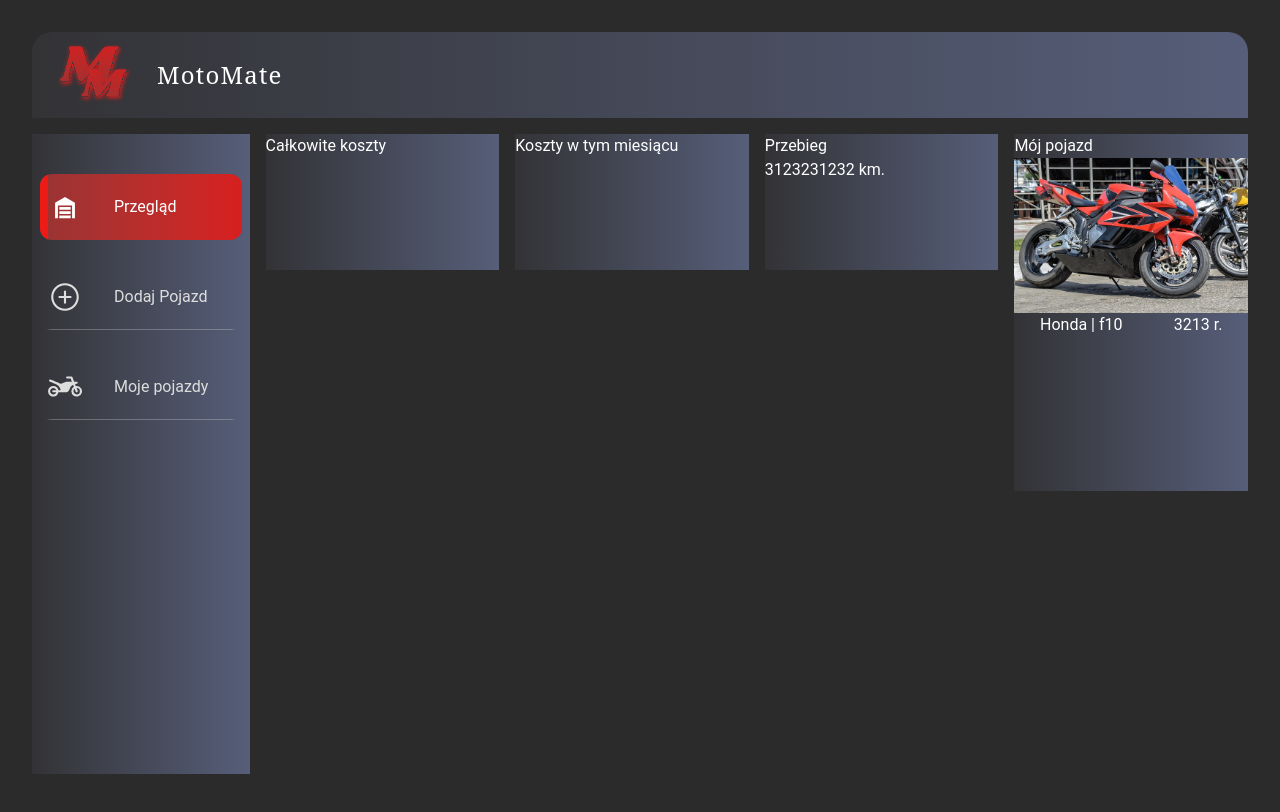
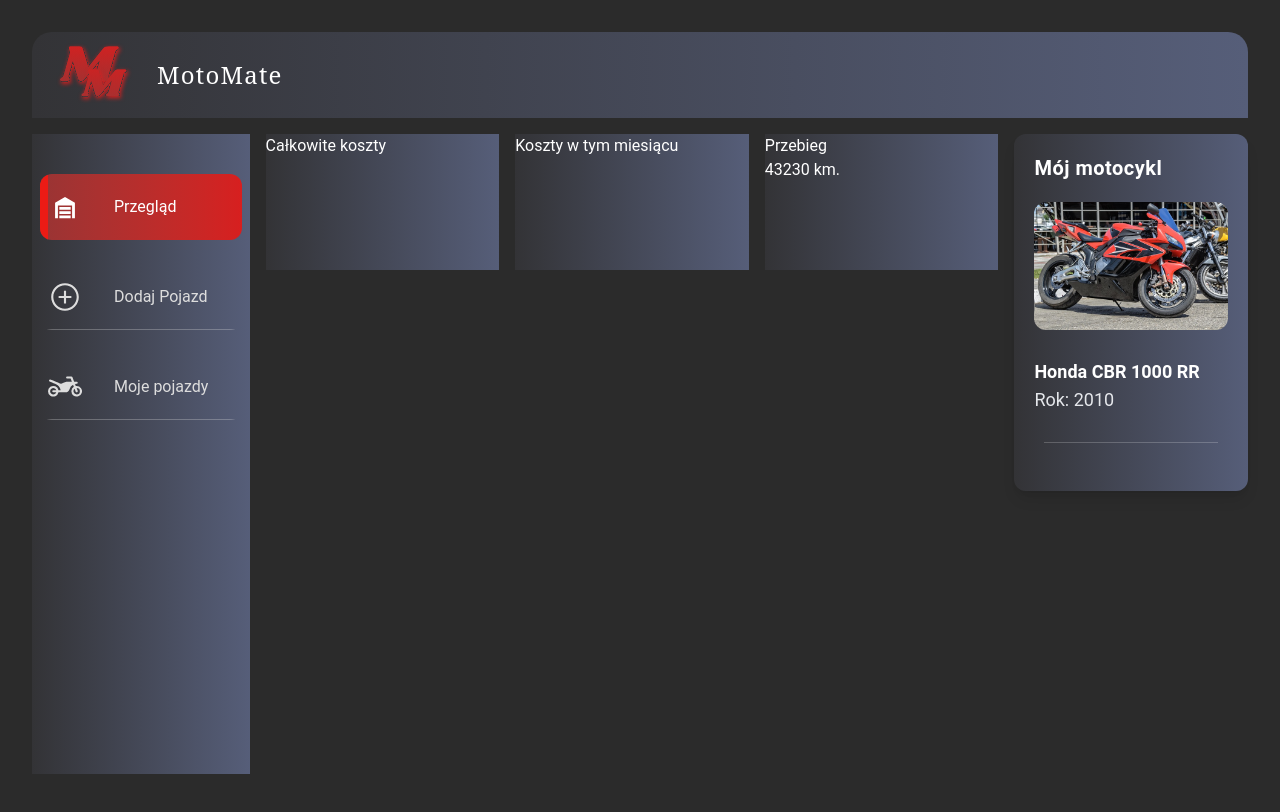
Before and after one commit to kamil-plewinski/moto-mate, a React (Vite) app: page / in a window 1280 px wide. Shown: the top 812 px of the page. Built offline with nearby package versions, Linux system fonts and the light colour scheme; data requests are answered from the project's data file; a web font is replaced by a local one.

Commit message:
style: add dashboard styles for active vehicle card

```diff
--- a/db.json
+++ b/db.json
@@ -4,31 +4,11 @@
       "type": "motorcycle",
       "photo": "/img/ds_30-mode-4783281_640.jpg",
       "brand": "Honda",
-      "model": "f10",
-      "year": 3213,
-      "odometer": 3123231232,
-      "id": "_jrCq4POsi4",
-      "isActive": true
-    },
-    {
-      "type": "car",
-      "photo": "/img/oskaline-car-63930_640.jpg",
-      "brand": "peżot",
-      "model": "231432",
-      "year": 42423,
-      "odometer": 42323,
-      "isActive": false,
-      "id": "AqeYtXMMI9E"
-    },
-    {
-      "type": "motorcycle",
-      "photo": "/img/ds_30-mode-4783281_640.jpg",
-      "brand": "Kawasaki",
-      "model": "Vulcan",
-      "year": 2011,
-      "odometer": 32000,
-      "isActive": false,
-      "id": "IMA96I6SiFI"
+      "model": "CBR 1000 RR",
+      "year": 2010,
+      "odometer": 43230,
+      "isActive": true,
+      "id": "EiJeQ-viVl8"
     }
   ],
   "$schema": "./node_modules/json-server/schema.json"
--- a/src/components/page-components/home/MyVehicle.tsx
+++ b/src/components/page-components/home/MyVehicle.tsx
@@ -1,5 +1,4 @@
 import type { VehicleType } from "../my-vehicles/vehicleType";
-
 
 type MyVehicleProps = {
   activeVehicle: VehicleType | undefined;
@@ -8,27 +7,43 @@
 export default function MyVehicle({ activeVehicle }: MyVehicleProps) {
   if (!activeVehicle) {
     return (
-      <div className="custom-background w-full lg:h-full lg:col-[4/_span_1] lg:row-[1/_span_2] ">
-        <h2>Mój pojazd</h2>
-        <p>Brak aktywnego pojazdu</p>
+      <div className="custom-background p-5 w-full max-w-130 rounded-xl shadow-lg lg:h-full lg:max-h-86 lg:col-[4/_span_1] lg:row-[1/_span_2] xl:max-h-102">
+        <h2 className="text-2xl font-semibold tracking-wide lg:text-xl">
+          Twój garaż jest pusty?
+        </h2>
+        <img
+          src="/img/jaymantri-parking-deck-438415_1280.jpg"
+          alt="Puste miejsca parkingowe w garażu"
+          className="mt-5 w-full rounded-xl object-cover"
+        />
+        <p className="mt-7  text-gray-300">
+          Wybierz ulubiony pojazd w panelu „Moje pojazdy”.
+        </p>
+        <div className="my-4 h-px w-full bg-white/20 lg:w-[90%] lg:mx-auto lg:my-0 lg:mt-4"></div>
       </div>
     );
   }
 
   return (
-    <div className="custom-background w-full max-w-130 lg:h-full lg:col-[4/_span_1] lg:row-[1/_span_2] ">
-      <h2>Mój pojazd</h2>
+    <div className="custom-background p-5 w-full max-w-130 rounded-xl shadow-lg lg:h-full lg:max-h-82 lg:col-[4/_span_1] lg:row-[1/_span_2] xl:max-h-100">
+      <h2 className="text-2xl font-semibold tracking-wide lg:text-xl">
+        Mój{" "}
+        <span>
+          {activeVehicle.type === "motorcycle" ? "motocykl" : "samochód"}
+        </span>
+      </h2>
       <img
         src={activeVehicle.photo}
         alt={`zdjęcie pojazdu marki ${activeVehicle.brand}`}
-        className="w-full object-cover"
+        className="mt-5 w-full rounded-xl object-cover"
       />
-      <div className="flex items-center justify-around">
-        <p>
-          {activeVehicle.brand} | {activeVehicle.model}
+      <div className="flex items-center justify-between flex-wrap mt-7 text-lg">
+        <p className="font-semibold">
+          {activeVehicle.brand} {activeVehicle.model}
         </p>
-        <p>{activeVehicle.year} r.</p>
+        <p className="text-gray-200 ">Rok: {activeVehicle.year}</p>
       </div>
+      <div className="my-4 h-px w-full bg-white/20 lg:w-[90%] lg:mx-auto lg:my-0 lg:mt-7"></div>
     </div>
   );
 }
--- a/src/components/page-components/my-vehicles/vehicleType.ts
+++ b/src/components/page-components/my-vehicles/vehicleType.ts
@@ -3,7 +3,7 @@
   type: "car" | "motorcycle";
   photo: string;
   brand: string;
-  model: "string";
+  model: string;
   year: number;
   odometer: number;
   isActive: boolean;
```
Also changed, not shown: public/img/jaymantri-parking-deck-438415_1280.jpg (added).
